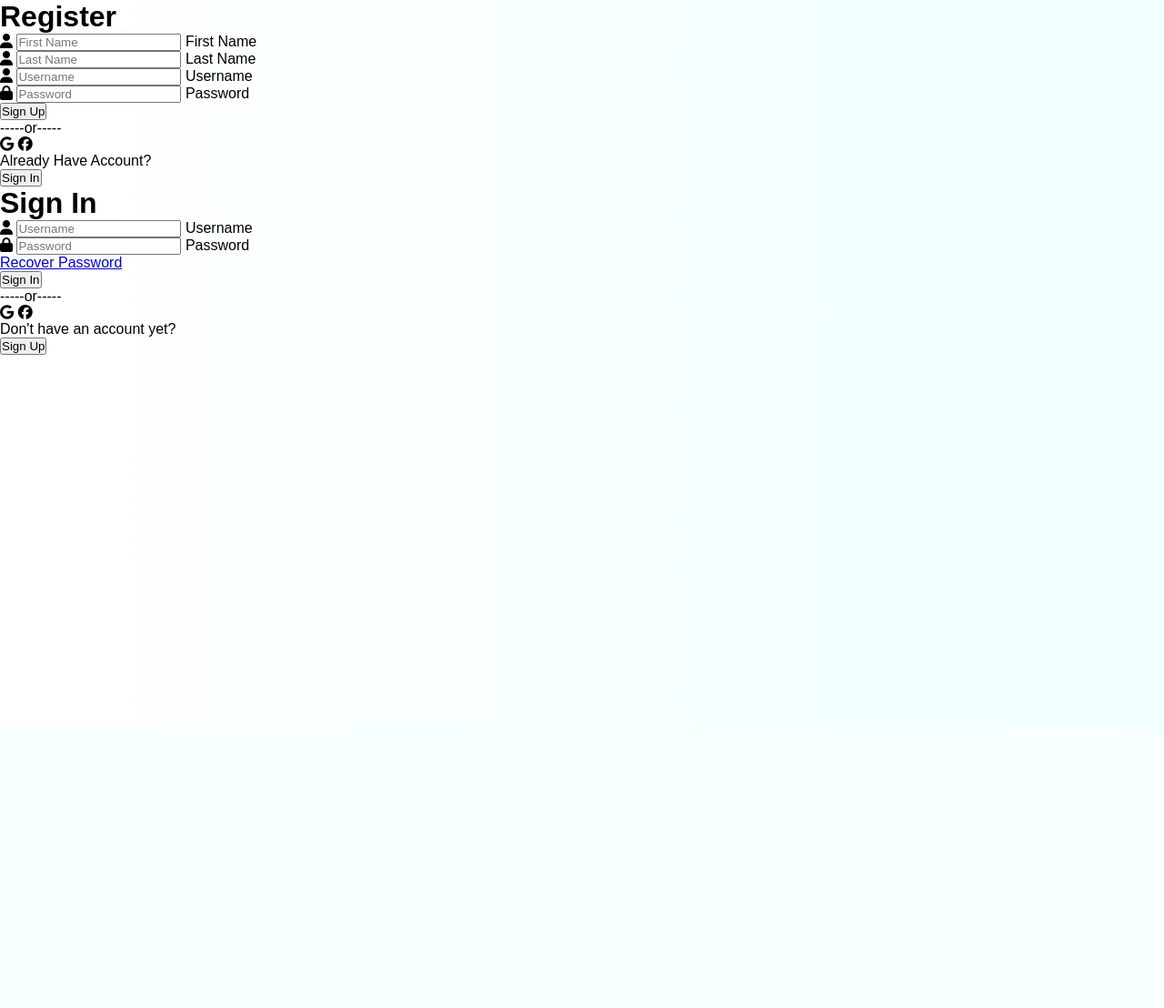
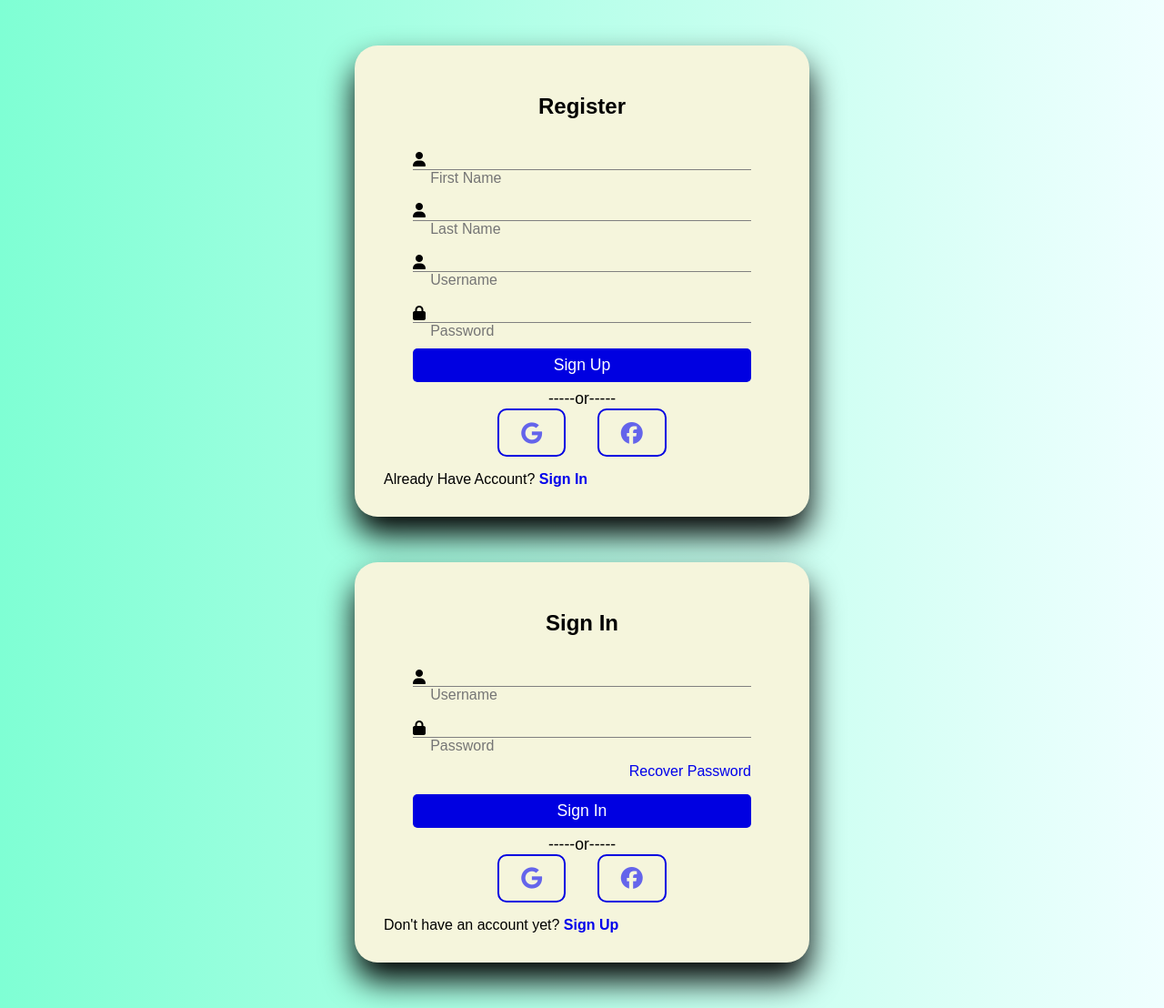
Before and after one commit to aealni/JeffreyLu_Portfolio, a PHP site: page / in a window 1280 px wide. Shown: the whole page at 91% size. Before the commit the page ends 390 px from the top, so only its background shows below. Run offline with PHP 8.4, Linux system fonts and the light colour scheme.

Commit message:
css file

```diff
--- a/index.html
+++ b/index.html
@@ -41,8 +41,10 @@
             <i class="fab fa-facebook"></i>
         </div>
         <div class=""links>
-            <p> Already Have Account?</p>
-            <button id="signIn">Sign In</button>
+            <p>
+                Already Have Account?
+                <button id="signIn">Sign In</button>
+            </p>
         </div>
     </div>
 
@@ -71,8 +73,10 @@
             <i class="fab fa-google"></i>
             <i class="fab fa-facebook"></i>
         </div>
-        <p>Don't have an account yet?</p>
-        <button id="signUp">Sign Up</button>
+        <p>
+            Don't have an account yet?
+            <button id="signUp">Sign Up</button>
+        </p>
     </div>
 </body>
 </html>
--- a/style.css
+++ b/style.css
@@ -4,9 +4,167 @@
     box-sizing: border-box;
     font-family: "poppins",sans-serif;
 }
+
+body, div{
+    position: relative;
+    z-index: 1;
+}
+
 body{
     background-color:azure;
-    background:linear-gradient(to right, white, azure);
+    background:linear-gradient(to right, aquamarine, azure);
+}
 
+.container{
+    background: beige;
+    width:500px;
+    padding:2rem;
+    margin:50px auto;
+    border-radius: 25px;
+    box-shadow:0 20px 35px black;
+}
+
+form{
+    margin:0 2rem;
+}
+
+.form-title{
+    font-size: 1.5rem;
+    font-weight: bold;
+    text-align: center;
+    padding: 1.3rem;
+    margin-bottom: 0.4rem;
+}
+
+input{
+    color: inherit;
+    width: 100%;
+    background-color: transparent;
+    border: none;
+    border-bottom: 1px solid gray;
+    font-size: 15px;
+    padding-left: 1.2rem;
+    padding-bottom: 0.1rem;
+    z-index: 10;
+}
+
+.input-group{
+    padding: 2.5% 0;
+    position: relative;
+}
+
+.input-group i{
+    position: absolute;
+    color: black;
+}
+
+input:focus{
+    background-color: transparent;
+    outline: transparent;
+    border-bottom:2px solid hsl(327, 90%, 30%);
+}
+
+input::placeholder{
+    color:transparent;
+    z-index: 0;
+}
+
+label{
+    color:#757575;
+    position:relative;
+    left:1.2em;
+    top:0em;
+    cursor:auto;
+    transition:0.3s ease all;
+}
+
+input:focus~label,input:not(:placeholder-shown)~label{
+    top:-2.5em;
+    color:hsl(327,90%,28%);
+    font-size:15px;
+    text-decoration: underline;
+}
+
+.recover{
+    text-align:right;
+    font-size:1rem;
+    margin-bottom:1rem;
 
 }
+
+.recover a{
+    text-decoration:none;
+    color:rgb(0,0,235);
+}
+
+.recover a:hover{
+    color:rgb(100, 100, 225);
+    text-decoration:underline;
+}
+
+.button{
+    font-size:1.1rem;
+    padding:8px 0;
+    border-radius:5px;
+    outline:none;
+    border:none;
+    width:100%;
+    background:rgb(0, 0, 225);
+    color:white;
+    cursor:pointer;
+    transition:0.3s;
+}
+
+.button:hover{
+    background: rgb(100, 100, 225);
+}
+
+.or{
+    font-size:1.1rem;
+    margin-top:0.5rem;
+    text-align:center;
+}
+
+.icons{
+    text-align:center;
+    padding-bottom: 1rem;
+}
+
+.icons i{
+    color:rgb(100,100,235);
+    padding:0.8rem 1.5rem;
+    border-radius:10px;
+    font-size:1.5rem;
+    cursor:pointer;
+    border:2px solid rgb(0, 0, 225);
+    margin:0 15px;
+    transition:0.2s;
+}
+
+.icons i:hover{
+    background: inherit;
+    filter: brightness(1.2);
+    font-size:1.5rem;
+    border:2px solid rgb(100,100,235);
+}
+
+.links{
+    display:flex;
+    justify-content:space-around;
+    padding:0 4rem;
+    margin-top:0.9rem;
+    font-weight:bold;
+}
+
+button{
+    color:rgb(0,0,235);
+    border:none;
+    background-color:transparent;
+    font-size:1rem;
+    font-weight:bold;
+}
+
+button:hover{
+    text-decoration:underline;
+    color:rgb(100, 100, 225);
+}
```
